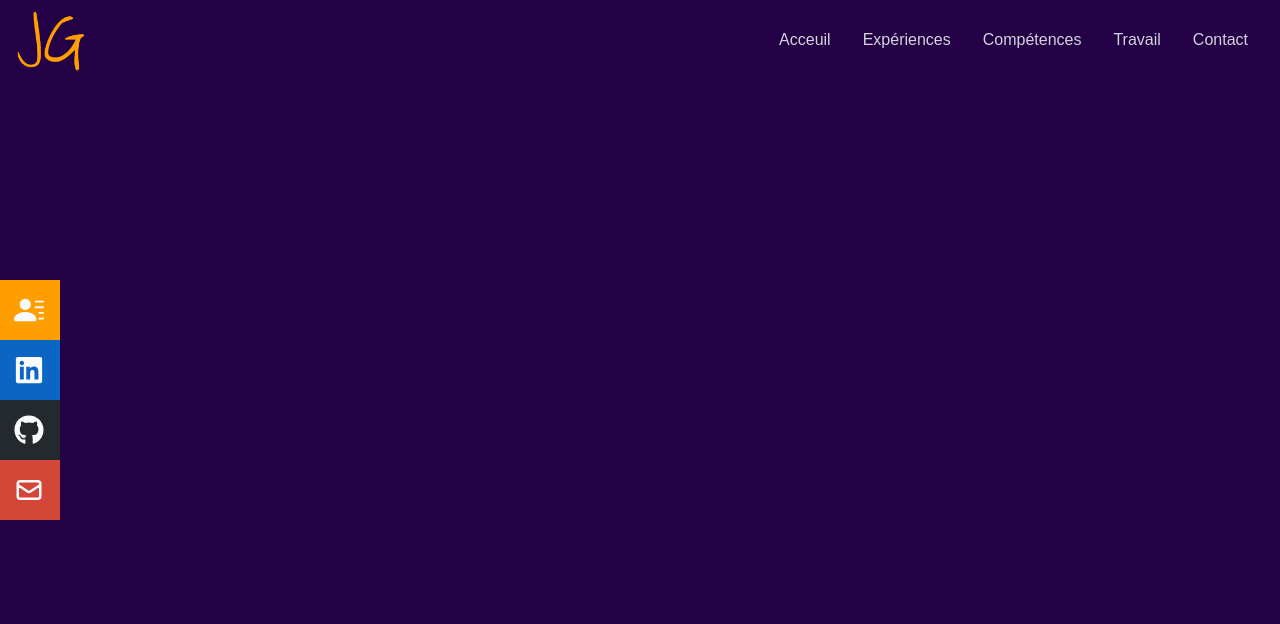
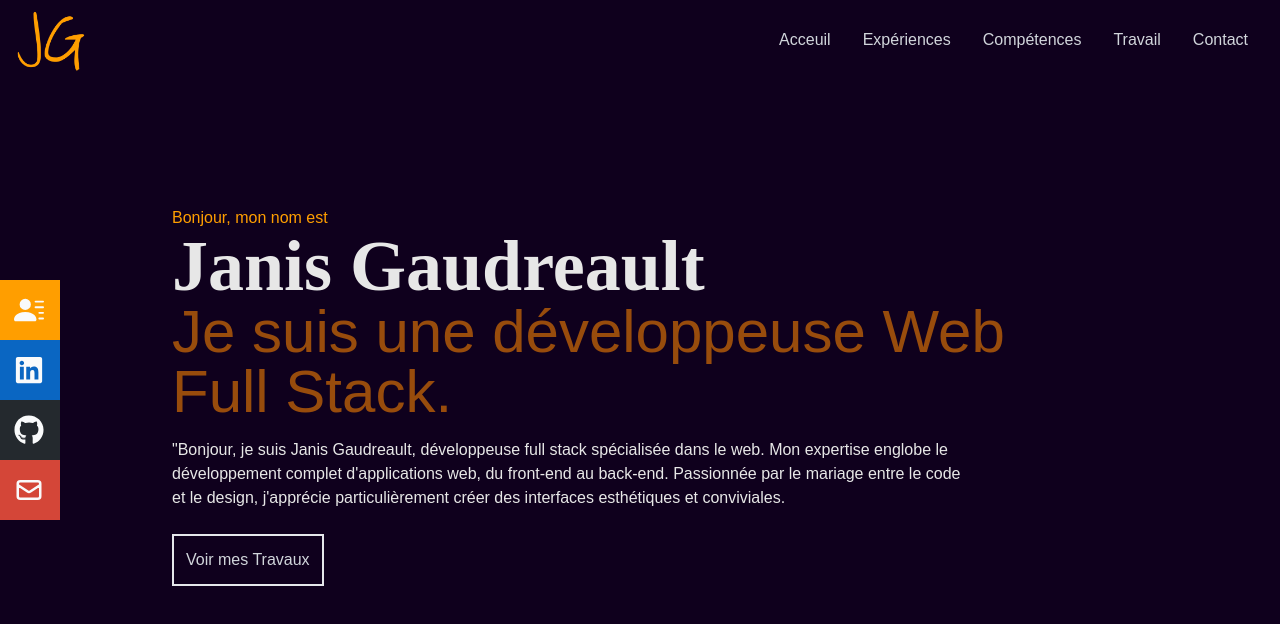
Before and after one commit to JanGaud/Janis-Web-CV, a React (Create React App) app: page / in a window 1280 px wide. Shown: the top 624 px of the page. Built offline with nearby package versions, Linux system fonts and the light colour scheme.

Commit message:
Fin de la base de la Home page

```diff
--- /dev/null
+++ b/src/components/About.jsx
@@ -0,0 +1,11 @@
+import React from 'react'
+
+const About = () => {
+  return (
+    <div name="About">
+
+    </div>
+  )
+}
+
+export default About
--- a/src/components/Home.jsx
+++ b/src/components/Home.jsx
@@ -1,12 +1,31 @@
 import React from 'react';
-import {hiArrowNarrowRight} from "react-icons/hi";
 
 const Home = () => {
   return (
-  <section name='home' className="w-full h-screen bg-[--russian-violet]">
-    {/* Container */}
-
-  </section>
+    <section name="home" className="w-full h-screen bg-[--russian-violet]">
+      {/* Container */}
+      <div className="max-w-[1000px] mx-auto px-8 flex flex-col justify-center h-full">
+        <p className="text-[--orange-peel]">Bonjour, mon nom est</p>
+        <h1 className="text-4xl sm:text-7xl font-bold text-[#e7e7e7]">
+          Janis Gaudreault
+        </h1>
+        <h2 className="text-3xl sm:text-6xl text-[#ff840092]">
+          Je suis une développeuse Web Full Stack.
+        </h2>
+        <p className="text-[#e7e7e7] py-4 max-w-[800px]">
+          "Bonjour, je suis Janis Gaudreault, développeuse full stack
+          spécialisée dans le web. Mon expertise englobe le développement
+          complet d'applications web, du front-end au back-end. Passionnée par
+          le mariage entre le code et le design, j'apprécie particulièrement
+          créer des interfaces esthétiques et conviviales.
+        </p>
+        <div>
+          <button className="text-gray-300 border-2 p-3 my-2 hover:border-[--amethyst] duration-300">
+            Voir mes Travaux
+          </button>
+        </div>
+      </div>
+    </section>
   );
 }
 
--- a/src/index.css
+++ b/src/index.css
@@ -43,7 +43,7 @@ sans-serif;
 --ut-orange: #ff8500;
 --princeton-orange: #ff9100;
 --orange-peel: #ff9e00;
---russian-violet: #240046;
+--russian-violet: #0f001d;
 --persian-indigo: #3c096c;
 --tekhelet: #5a189a;
 --french-violet: #7b2cbf;
```
